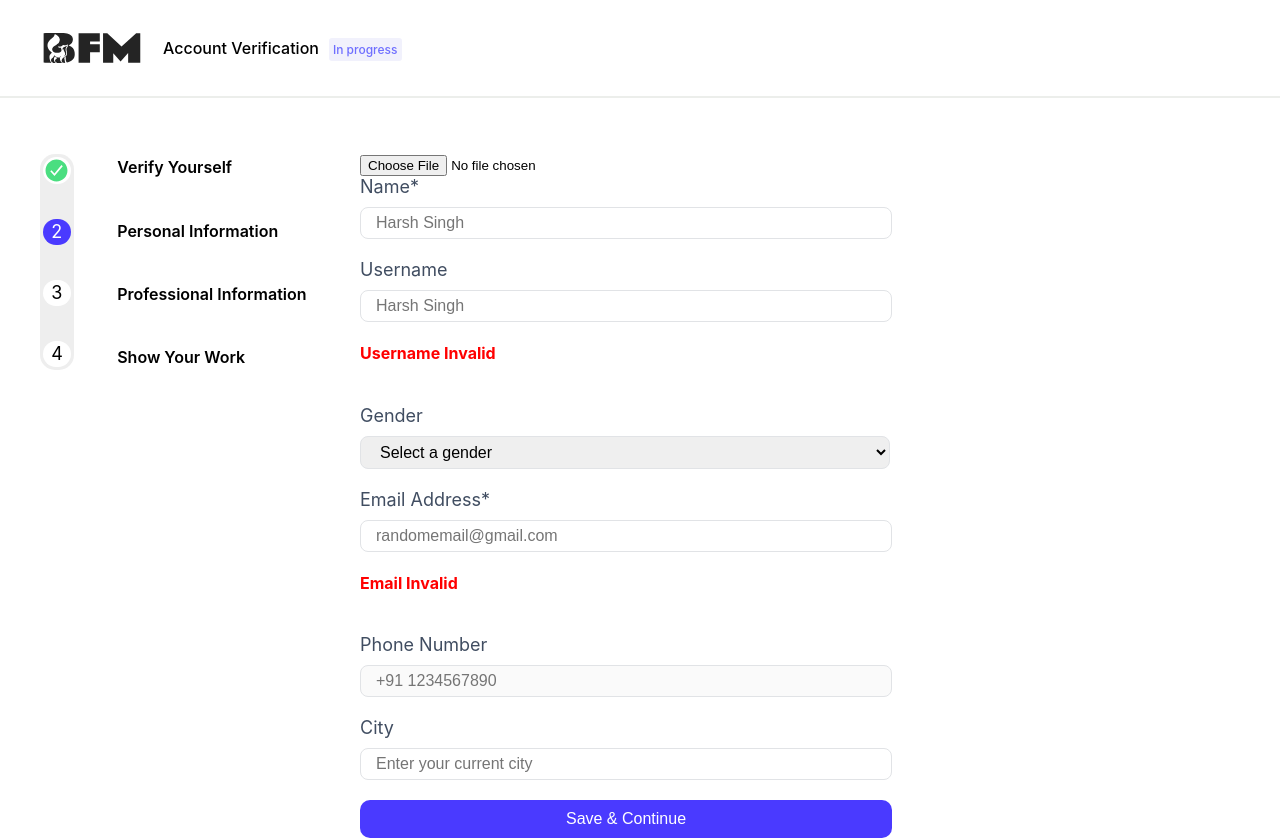
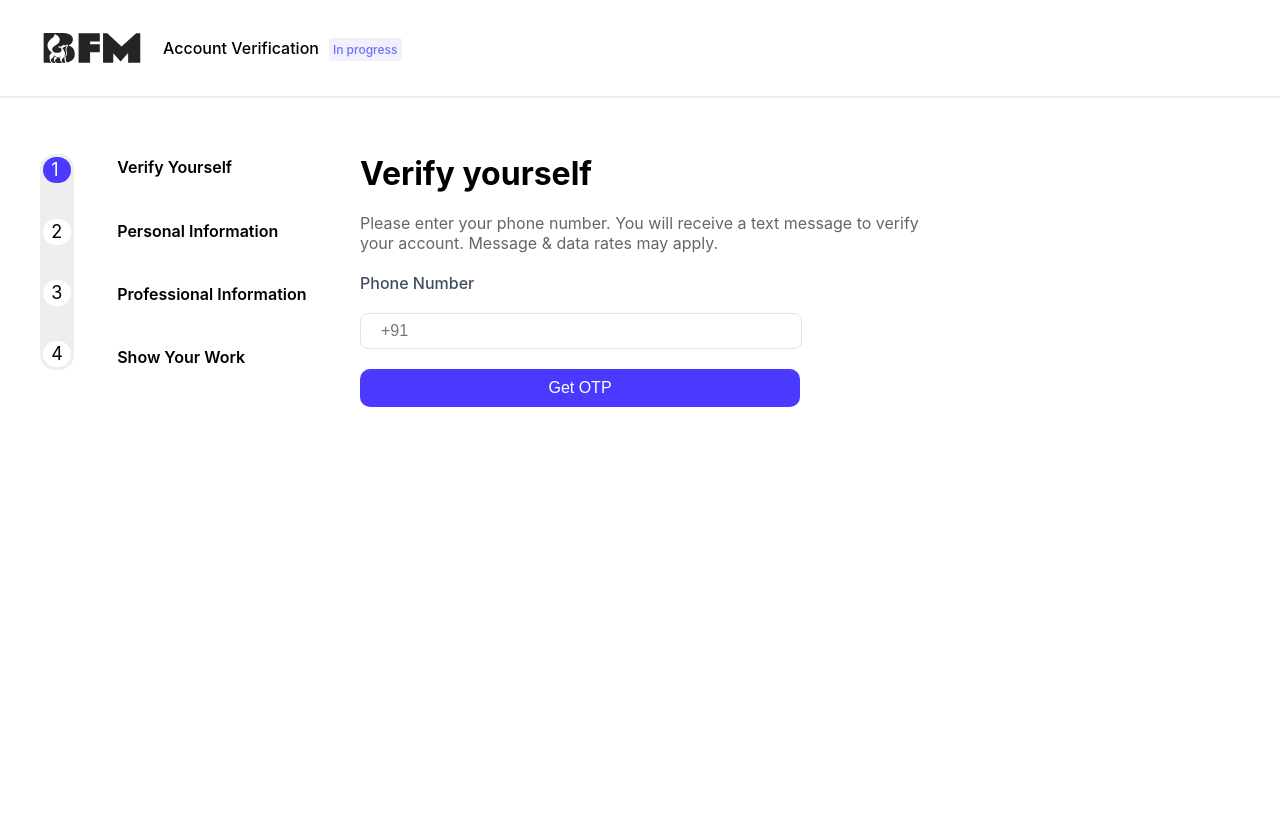
Before and after one commit to rajan-personal/bfm-form-app, a React (Vite) app: page / in a window 1280 px wide. After the commit the page ends 800 px from the top, so only its background shows below. Built offline with nearby package versions, Linux system fonts and the light colour scheme.

Commit message:
Done from lagical part with all apies

```diff
--- a/src/componenets/forms/WorkInfo.jsx
+++ b/src/componenets/forms/WorkInfo.jsx
@@ -30,6 +30,8 @@ const SocialTypes = [
 ];
 
 export default function WorkInfo({ seller, setSeller, setPage }) {
+  const [isLoading, setIsLoading] = useState(false);
+
   const [socialType, setSocialType] = useState("");
   const [socialLink, setSocialLink] = useState("");
 
@@ -112,6 +114,8 @@ export default function WorkInfo({ seller, setSeller, setPage }) {
   const handleSubmit = async (e) => {
     e.preventDefault();
 
+    setIsLoading(true);
+
     const formData = new FormData();
     formData.append("image", seller.image);
     formData.append("resume", seller.resume);
@@ -157,7 +161,8 @@ export default function WorkInfo({ seller, setSeller, setPage }) {
         }
       );
       console.log(response.data);
-      navigate("/Acknowledge");
+      setIsLoading(false);
+      alert("seller created!!");
     } catch (error) {
       console.error(error);
     }
@@ -330,7 +335,11 @@ export default function WorkInfo({ seller, setSeller, setPage }) {
               </div>
             ))}
           </div>
-          <button type="submit">Submit</button>
+          {isLoading ? (
+            <button>Loading</button>
+          ) : (
+            <button type="submit">Submit</button>
+          )}
         </div>
       </form>
     </div>
--- a/src/componenets/screens/Home.jsx
+++ b/src/componenets/screens/Home.jsx
@@ -7,7 +7,7 @@ import ProfessionalInfo from "../forms/ProfessionalInfo";
 import WorkInfo from "../forms/WorkInfo";
 
 export default function Home() {
-  const [page, setPage] = useState(2);
+  const [page, setPage] = useState(1);
 
   const [seller, setSeller] = useState({
     image: null,
```
